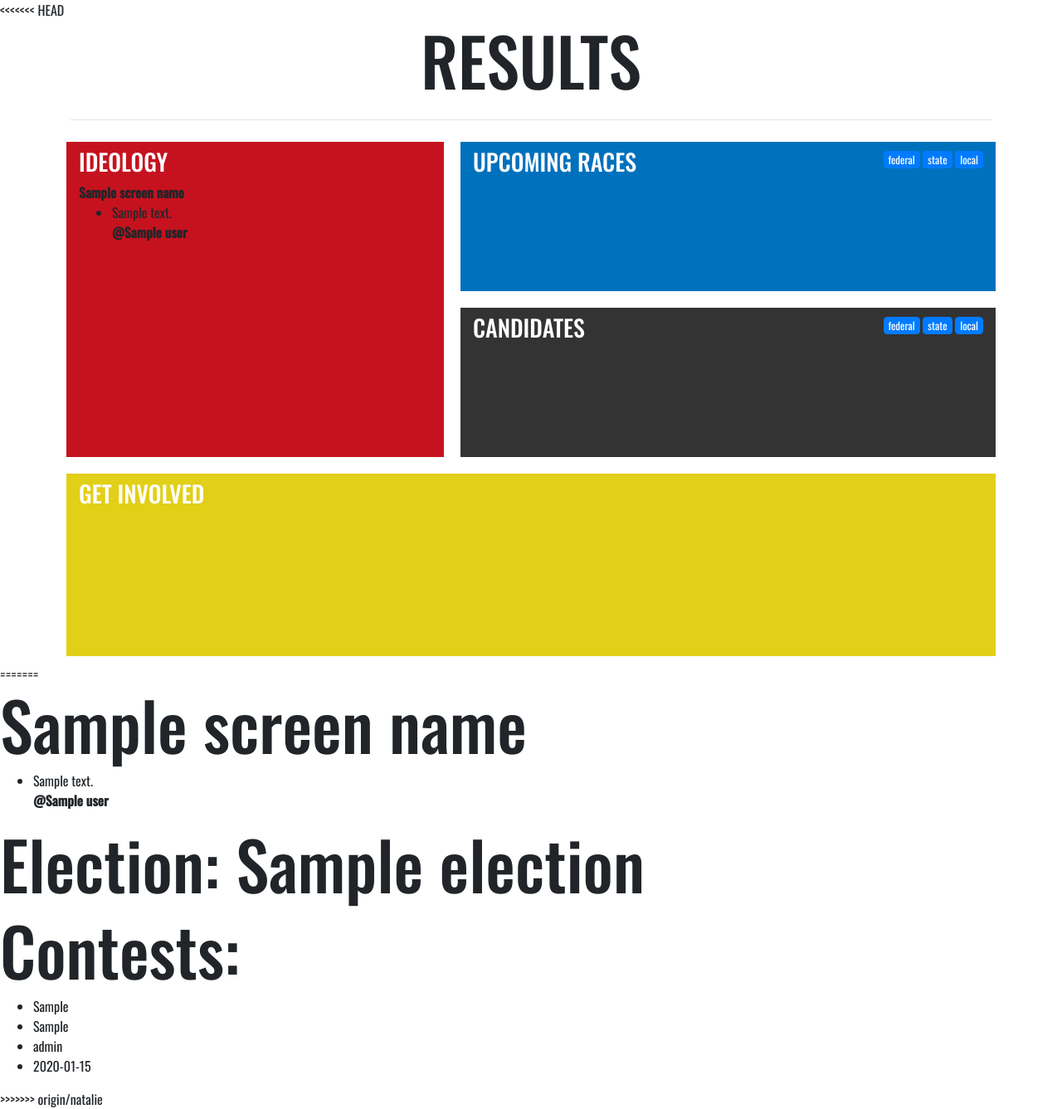
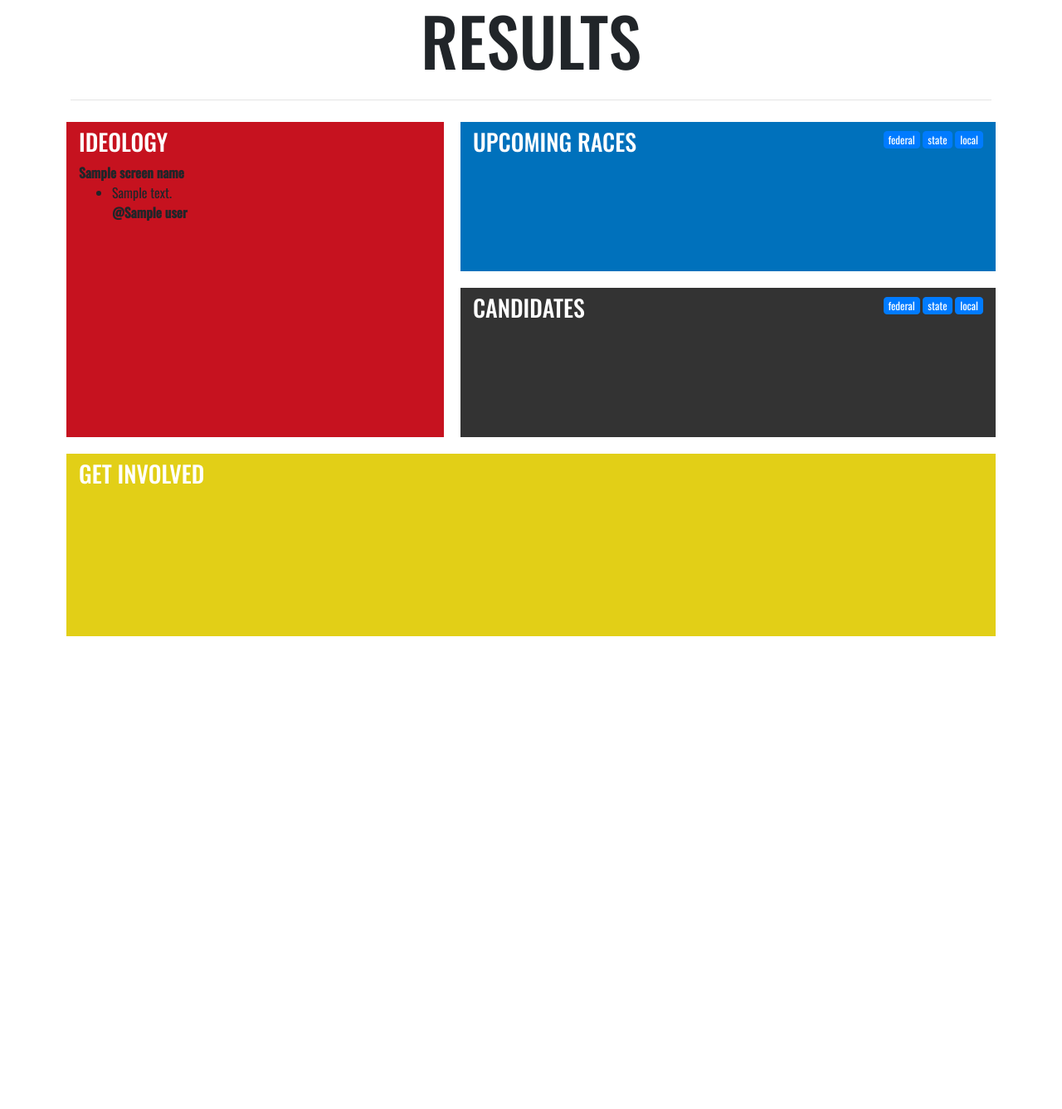
Before and after one commit to hacker-girls/politics_r_hard, a Flask app: template templates/result.html in a window 1280 px wide. Shown: the whole page at 83% size. After the commit the page ends 767 px from the top, so only its background shows below. Run offline with Flask 2, Linux system fonts and the light colour scheme; the template is opened without the code that fills it: most values are stand-ins (such as "Sample title", 1, 10 or a date in 2020); parts of the project's set-up code (start-up, migrations or seed data) failed here and were passed over; some libraries are stand-ins or nearby versions.

Commit message:
cleaning up merge

```diff
--- a/templates/index.html
+++ b/templates/index.html
@@ -99,7 +99,6 @@
     </style>
 </head>
 <body>
-	<h1>HackGT</h1>
 <form method="post">
     <div class="container" id="content">
         <div class="row justify-content-center" id="header">
--- a/templates/result.html
+++ b/templates/result.html
@@ -154,7 +154,6 @@
 	</script>
 </head>
 <body>
-<<<<<<< HEAD
 	<div class="container">
 		<div class="row justify-content-center">
 			<h1>RESULTS</h1>
@@ -369,26 +368,4 @@
 			</div>
 		</div>
 	</div>
-=======
-	<h1>{{screen_name}}</h1>
-	<ul>{% for t in user_tweets %}
-			<li>
-				<p>
-					{{t.text}}
-					<br>
-					<strong>@{{ t.user.screen_name}}</strong>
-				</p>
-			</li>
-		{% endfor %}
-	</ul>
-
-	<h1>Election: {{election}}</h1>
-	<h1>Contests: </h1>
-	<ul>
-		<li>{{contest_type}}</li>
-		<li>{{contest_office}}</li>
-		<li>{{contest_level}}</li>
-		<li>{{contest_candidates}}</li>
-	</ul>
->>>>>>> origin/natalie
 </body>
```
